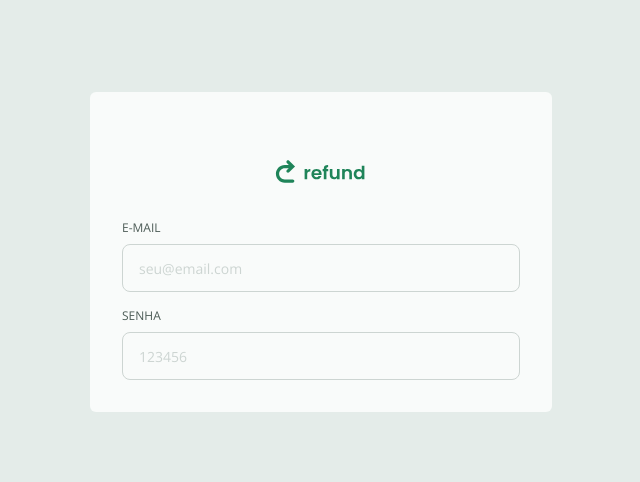
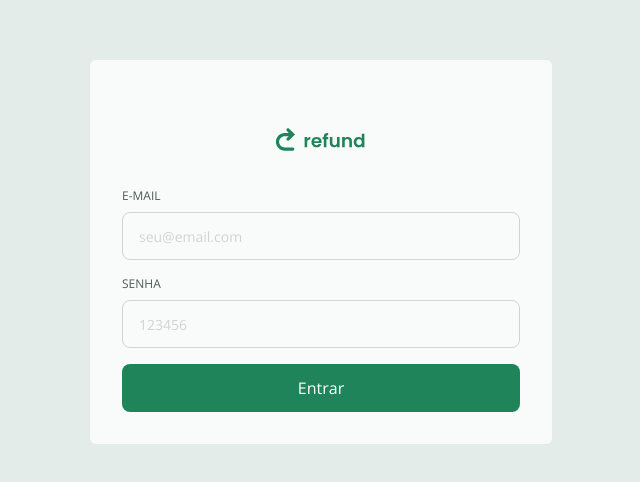
Before and after one commit to crisfeitosa/refund-2.0, a React (Vite) app in the folder web/: page / in a window 1280 px wide. Shown: the part 148-630 px from the top of the page, without its empty margins (319-959 px from the left). Built offline with nearby package versions, Linux system fonts and the light colour scheme.

Commit message:
Criando Componente de Button

```diff
--- /dev/null
+++ b/web/src/components/Button.tsx
@@ -0,0 +1,21 @@
+type ButtonProps = React.ComponentProps<"button"> & {
+  isLoading?: boolean;
+};
+
+export function Button({
+  children,
+  isLoading,
+  type = "button",
+  ...rest
+}: ButtonProps) {
+  return (
+    <button
+      type={type}
+      disabled={isLoading}
+      className="flex items-center justify-center bg-green-100 rounded-lg text-white cursor-pointer hover:bg-green-200 transition ease-linear disabled:opacity-50 disabled:cursor-not-allowed h-12"
+      {...rest}
+    >
+      {children}
+    </button>
+  )
+}
--- a/web/src/components/Input.tsx
+++ b/web/src/components/Input.tsx
@@ -2,7 +2,7 @@
   legend?: string
 }
 
-export function Input({ legend, ...rest }: Props) {
+export function Input({ legend, type = "text", ...rest }: Props) {
   return (
     <fieldset className="flex flex-1 max-h-20 text-gray-200 focus-within:text-green-100">
       {legend && (
@@ -12,7 +12,7 @@
       )}
 
       <input
-        type="text"
+        type={type}
         className="w-full h-12 rounded-lg border border-gray-300 px-4 text-sm text-gray-100 bg-transparent outline-none focus:border-2 focus:border-green-100 placeholder-gray-300"
         {...rest}
       />
--- a/web/src/pages/SignIn.tsx
+++ b/web/src/pages/SignIn.tsx
@@ -1,3 +1,4 @@
+import { Button } from "../components/Button";
 import { Input } from "../components/Input";
 
 export function SignIn() {
@@ -18,6 +19,8 @@
         type="password"
         placeholder="123456"
       />
+
+      <Button type="submit">Entrar</Button>
     </form>
   )
 }
```
